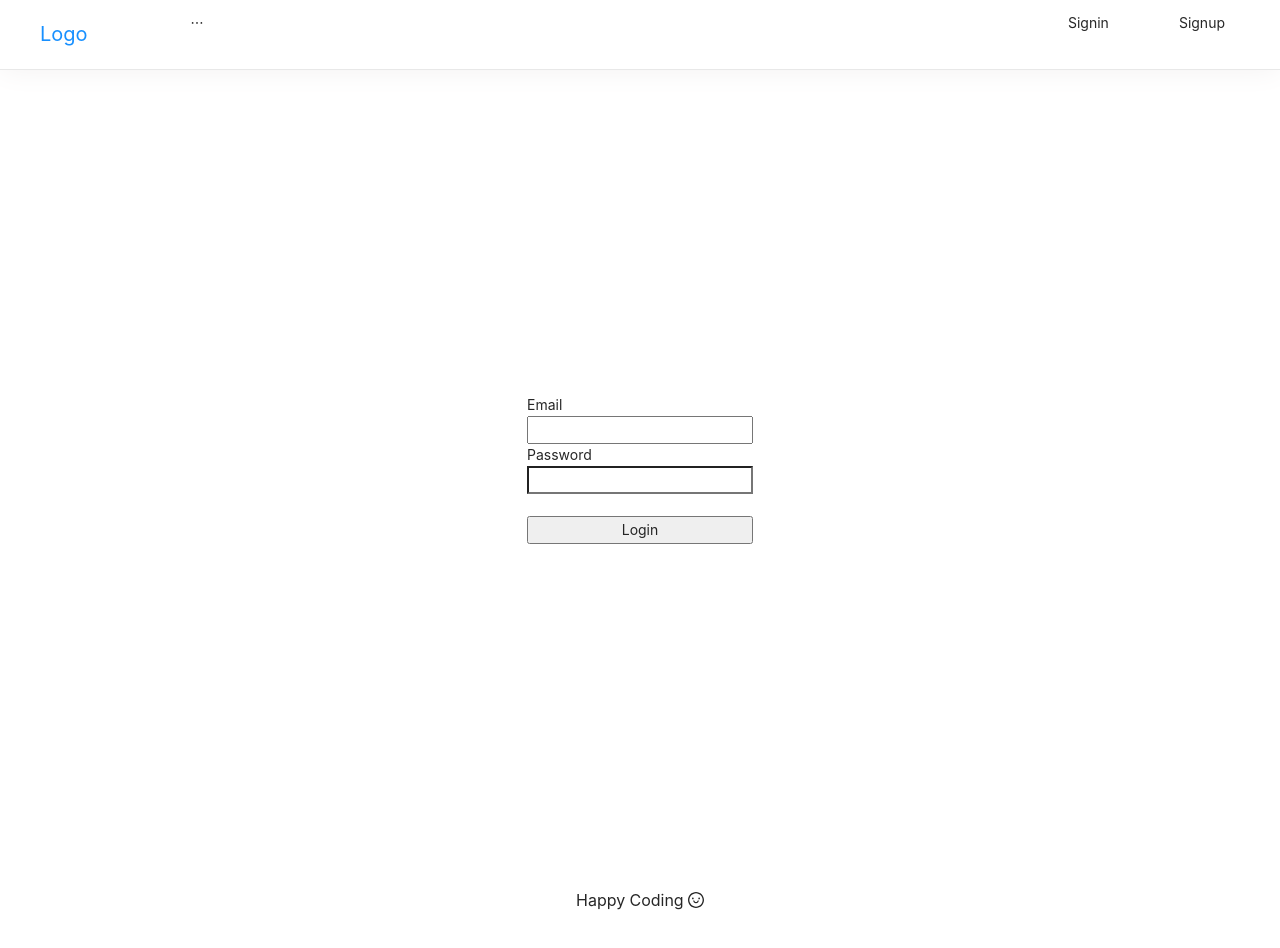
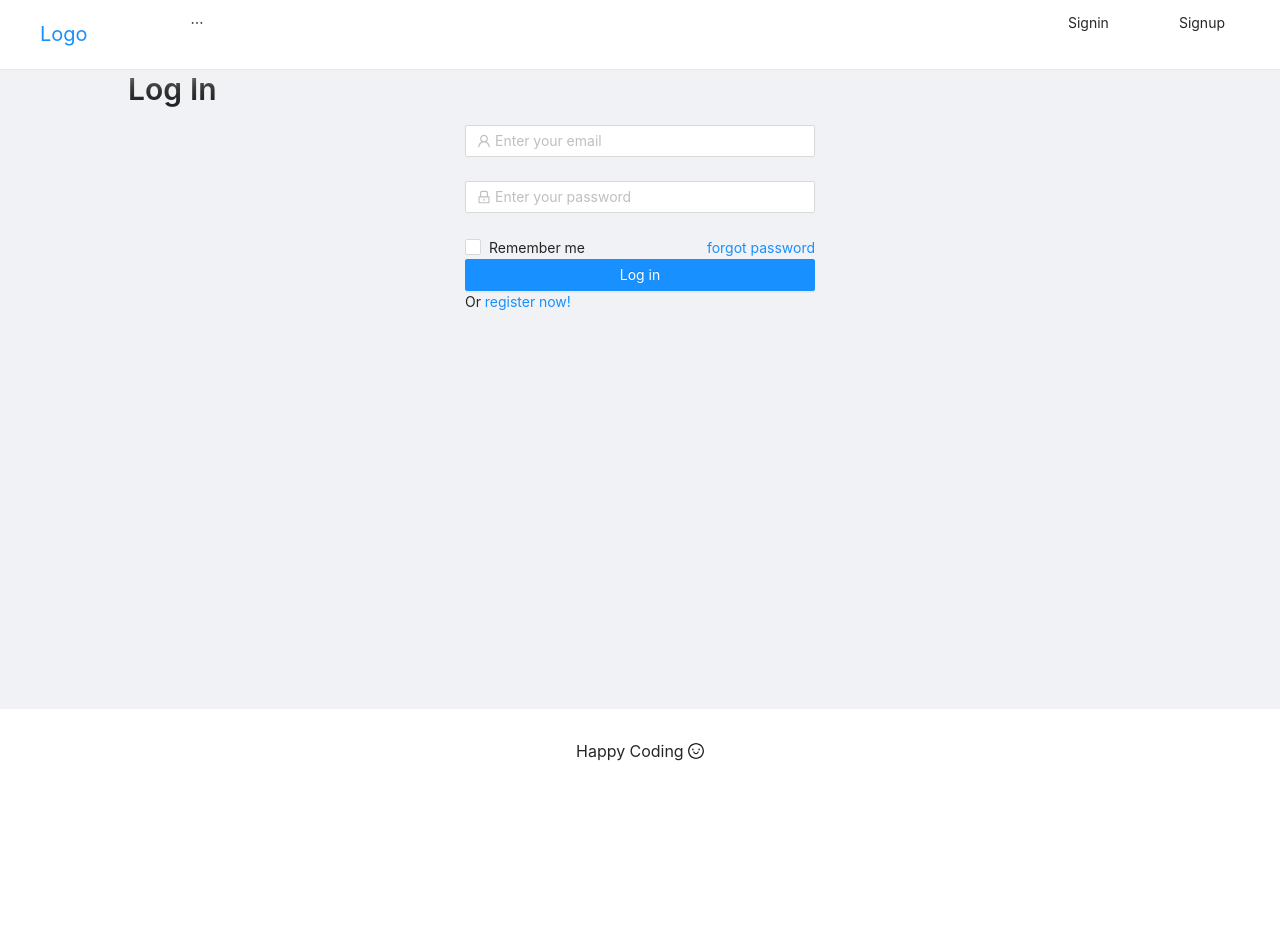
Before and after one commit to tonypark0403/simple-tube, a React (Create React App) app in the folder client/: page /login in a window 1280 px wide. After the commit the page ends 800 px from the top, so only its background shows below. Built offline with nearby package versions, Linux system fonts and the light colour scheme; no server answers.

Commit message:
modified login page

```diff
--- a/client/src/components/views/LoginPage/LoginPage.js
+++ b/client/src/components/views/LoginPage/LoginPage.js
@@ -3,56 +3,157 @@
 import { withRouter } from 'react-router-dom';
 
 import { loginUser } from '../../../_actions/user_action';
+
+import { Formik } from 'formik';
+import * as Yup from 'yup';
+import { Form, Input, Button, Checkbox, Typography, Layout } from 'antd';
+import { UserOutlined, LockOutlined } from '@ant-design/icons';
+
+const { Title } = Typography;
+
 function LoginPage(props) {
   const dispatch = useDispatch();
+  const rememberMeChecked = localStorage.getItem("rememberMe") ? true : false;
 
-  const [email, setEmail] = useState("")
-  const [password, setPassword] = useState("")
+  const [formErrorMessage, setFormErrorMessage] = useState('')
+  const [rememberMe, setRememberMe] = useState(rememberMeChecked)
 
-  const onEmailHandler = (event) => {
-    setEmail(event.currentTarget.value)
-  }
+  const handleRememberMe = () => {
+    setRememberMe(!rememberMe)
+  };
 
-  const onPasswordHandler = (event) => {
-    setPassword(event.currentTarget.value)
-  }
-
-  const onSubmitHandler = (event) => {
-    event.preventDefault();
-
-    let body = {
-      email,
-      password
-    }
-
-    dispatch(loginUser(body)).then(res => {
-      if (res.payload.loginSuccess) {
-        props.history.push('/')
-      } else {
-        alert('Error˝')
-      }
-    })
-  }
+  const initialEmail = localStorage.getItem("rememberMe") ? localStorage.getItem("rememberMe") : '';
 
   return (
-    <div style={{
-      display: 'flex', justifyContent: 'center', alignItems: 'center'
-      , width: '100%', height: '100vh'
-    }}>
-      <form style={{ display: 'flex', flexDirection: 'column' }}
-        onSubmit={onSubmitHandler}
-      >
-        <label>Email</label>
-        <input type="email" value={email} onChange={onEmailHandler} />
-        <label>Password</label>
-        <input type="password" value={password} onChange={onPasswordHandler} />
-        <br />
-        <button type="submit">
-          Login
-          </button>
-      </form>
-    </div>
+    <Formik
+      initialValues={{
+        email: initialEmail,
+        password: '',
+      }}
+      validationSchema={Yup.object().shape({
+        email: Yup.string()
+          .email('Email is invalid')
+          .required('Email is required'),
+        password: Yup.string()
+          .min(6, 'Password must be at least 6 characters')
+          .required('Password is required'),
+      })}
+      onSubmit={(values, { setSubmitting }) => {
+        setTimeout(() => {
+          let dataToSubmit = {
+            email: values.email,
+            password: values.password
+          };
+
+          dispatch(loginUser(dataToSubmit))
+            .then(response => {
+              if (response.payload.loginSuccess) {
+                window.localStorage.setItem('userId', response.payload.userId);
+                if (rememberMe === true) {
+                  window.localStorage.setItem('rememberMe', values.id);
+                } else {
+                  localStorage.removeItem('rememberMe');
+                }
+                props.history.push("/");
+              } else {
+                setFormErrorMessage('Check out your Account or Password again')
+              }
+            })
+            .catch(err => {
+              setFormErrorMessage('Check out your Account or Password again')
+              setTimeout(() => {
+                setFormErrorMessage("")
+              }, 3000);
+            });
+          setSubmitting(false);
+        }, 500);
+      }}
+    >
+      {props => {
+        const {
+          values,
+          touched,
+          errors,
+          dirty,
+          isSubmitting,
+          handleChange,
+          handleBlur,
+          handleSubmit,
+          handleReset,
+        } = props;
+        return (
+          <Layout className="layout" style={{ height: '80vh' }}>
+            <div style={{
+              width: '80vw', margin: '0 auto'
+            }}>
+              <Title level={2}>Log In</Title>
+              <div style={{
+                display: 'flex',
+                justifyContent: 'center',
+                alignItems: 'center'
+              }}>
+                <form onSubmit={handleSubmit} style={{ width: '350px' }}>
+
+                  <Form.Item required>
+                    <Input
+                      id="email"
+                      prefix={<UserOutlined style={{ color: 'rgba(0,0,0,.25)' }} />}
+                      placeholder="Enter your email"
+                      type="email"
+                      value={values.email}
+                      onChange={handleChange}
+                      onBlur={handleBlur}
+                      className={
+                        errors.email && touched.email ? 'text-input error' : 'text-input'
+                      }
+                    />
+                    {errors.email && touched.email && (
+                      <div className="input-feedback">{errors.email}</div>
+                    )}
+                  </Form.Item>
+
+                  <Form.Item required>
+                    <Input
+                      id="password"
+                      prefix={<LockOutlined style={{ color: 'rgba(0,0,0,.25)' }} />}
+                      placeholder="Enter your password"
+                      type="password"
+                      value={values.password}
+                      onChange={handleChange}
+                      onBlur={handleBlur}
+                      className={
+                        errors.password && touched.password ? 'text-input error' : 'text-input'
+                      }
+                    />
+                    {errors.password && touched.password && (
+                      <div className="input-feedback">{errors.password}</div>
+                    )}
+                  </Form.Item>
+
+                  {formErrorMessage && (
+                    <label ><p style={{ color: '#ff0000bf', fontSize: '0.7rem', border: '1px solid', padding: '1rem', borderRadius: '10px' }}>{formErrorMessage}</p></label>
+                  )}
+
+                  <Form.Item>
+                    <Checkbox id="rememberMe" onChange={handleRememberMe} checked={rememberMe} >Remember me</Checkbox>
+                    <a className="login-form-forgot" href="/reset_user" style={{ float: 'right' }}>
+                      forgot password
+                  </a>
+                    <div>
+                      <Button type="primary" htmlType="submit" className="login-form-button" style={{ minWidth: '100%' }} disabled={isSubmitting} onSubmit={handleSubmit}>
+                        Log in
+                </Button>
+                    </div>
+                Or <a href="/register">register now!</a>
+                  </Form.Item>
+                </form>
+              </div>
+            </div>
+          </Layout>
+        );
+      }}
+    </Formik >
   );
-}
+};
 
 export default withRouter(LoginPage);
--- a/client/src/components/views/RegisterPage/RegisterPage.js
+++ b/client/src/components/views/RegisterPage/RegisterPage.js
@@ -100,7 +100,7 @@
           handleReset,
         } = props;
         return (
-          <Layout className="layout">
+          <Layout className="layout" style={{ height: '80vh' }}>
             <div style={{
               width: '80vw', margin: '0 auto'
             }}>
```
